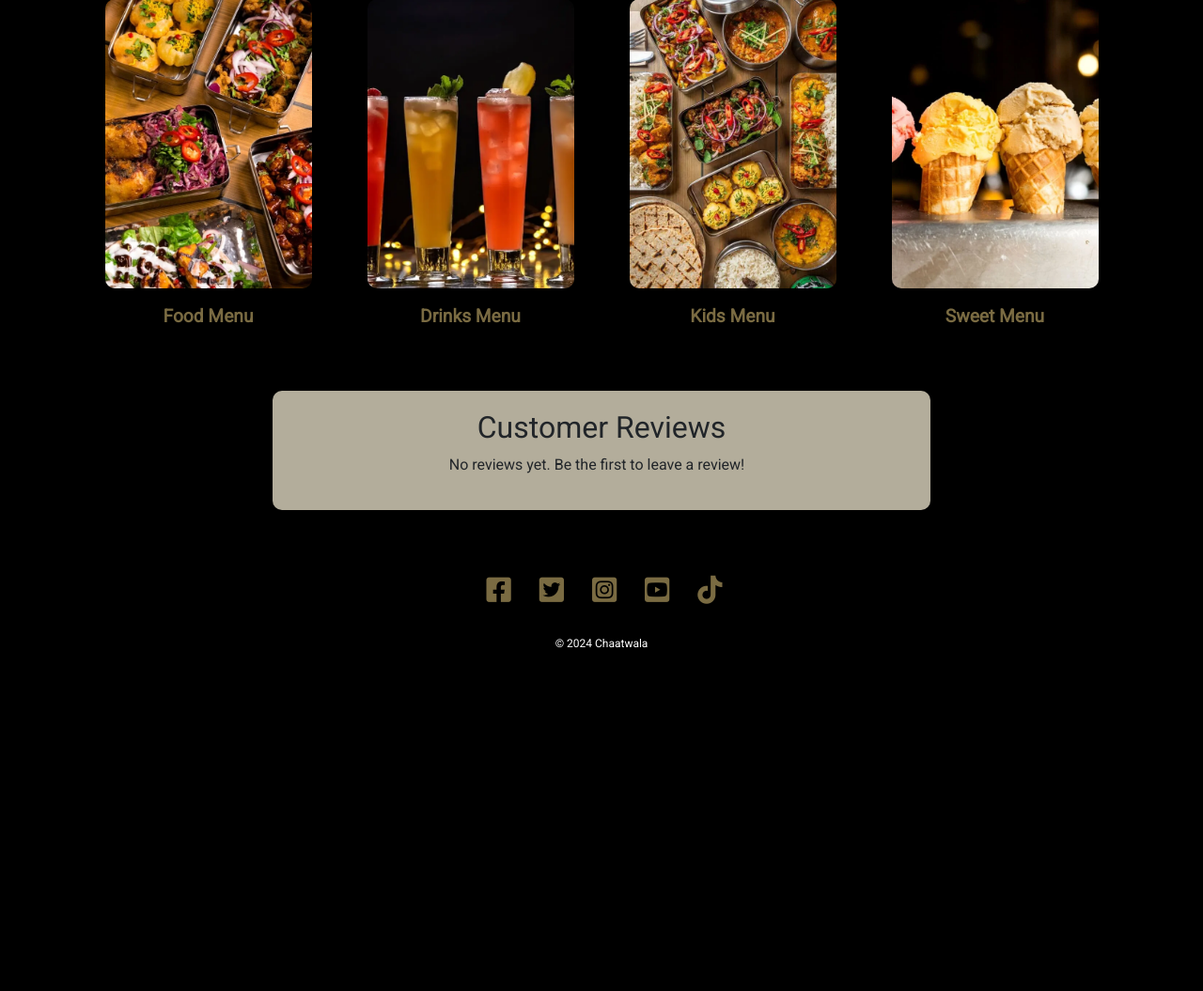
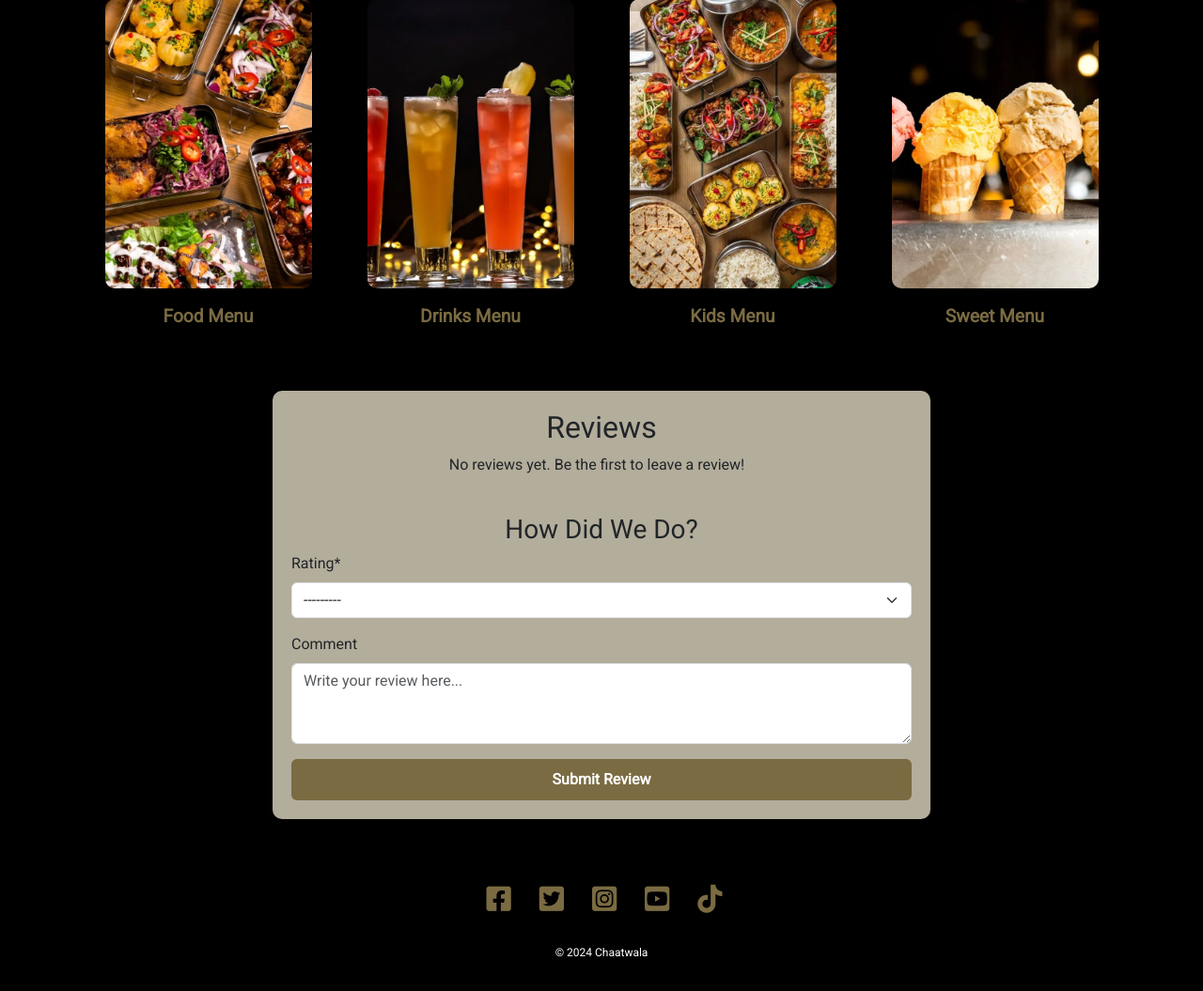
Before and after one commit to kelseyjaneadams/chaatwala, a Django app: page / in a window 1280 px wide. Shown: the part 773-1828 px from the top of the page at 94% size. Before the commit the page ends 1463 px from the top, so only its background shows below. Run offline with Django 4.2, Linux system fonts and the light colour scheme; a user stored in the database is signed in; data that the repository does not hold is empty; some libraries are stand-ins or nearby versions.

Commit message:
Create review form for the review section with basic styling, so users can add a review

```diff
--- a/bookings/templates/bookings/menus.html
+++ b/bookings/templates/bookings/menus.html
@@ -1,5 +1,6 @@
 {% extends "base.html" %}
 {% load static %}
+{% load crispy_forms_tags %}
 
 {% block content %}
 
@@ -70,11 +71,12 @@
 
 <!-- Customer Reviews Section -->
 <section class="container review-section mt-5" aria-labelledby="reviews-heading">
-    <h2 id="reviews-heading" class="text-center">Customer Reviews</h2>
+    <h2 id="reviews-heading" class="text-center">Reviews</h2>
 
     <div class="review-scroll" role="list">
-        <!-- Loop Through Approved Reviews -->
+        <!-- Loop Through Approved Reviews and Pending Reviews of the Logged-in User -->
         {% for review in reviews %}
+            {% if review.status == "approved" or review.user == request.user %}
                 <article class="review-box"
                          aria-labelledby="review-{{ review.id }}"
                          role="listitem">
@@ -87,8 +89,6 @@
                              {% endif %}"
                          alt="{{ review.user.username }}'s profile picture"
                          class="review-profile">
-
-
 
                     <div class="review-content">
                         <p class="review-user">
@@ -112,18 +112,55 @@
                             </span>
                         </p>
 
+                        <!-- Show "Awaiting Approval" for Pending Reviews -->
+                        {% if review.status == "pending" and review.user == request.user %}
+                            <p class="approval-message">
+                                🕒 Your review is awaiting approval.
+                            </p>
+                        {% endif %}
+
                         <!-- Comments -->
                         <blockquote class="review-comment">
                             {{ review.comment|default_if_none:"No comment provided."|striptags|linebreaksbr }}
                         </blockquote>
                     </div>
                 </article>
+            {% endif %}
         {% empty %}
             <p class="text-center">
                 No reviews yet. Be the first to leave a review!
             </p>
         {% endfor %}
     </div>
+
+    <!-- Review Submission Form -->
+    <div class="review-form-wrapper mt-4">
+        <h3 class="text-center">How Did We Do?</h3>
+
+        {% if user.is_authenticated %}
+            <form method="post" action="" class="review-form">
+                {% csrf_token %}
+
+                <div class="form-group">
+                    {{ form.rating|as_crispy_field }}
+                </div>
+
+                <div class="form-group">
+                    {{ form.comment|as_crispy_field }}
+                </div>
+
+                <button type="submit" class="btn btn-primary w-100">
+                    Submit Review
+                </button>
+            </form>
+        {% else %}
+            <p class="text-center mt-3">
+                <a href="{% url 'account_login' %}" class="btn btn-warning">
+                    Log in to leave a review
+                </a>
+            </p>
+        {% endif %}
+    </div>
 </section>
 
 {% endblock %}
--- a/bookings/views.py
+++ b/bookings/views.py
@@ -1,49 +1,72 @@
 from django.shortcuts import render, redirect
-from django.http import HttpResponse
-from .forms import BookingForm
 from django.contrib.auth.decorators import login_required
 from reviews.models import Review
+from reviews.forms import ReviewForm
+from .forms import BookingForm
 
-# Create your views here.
+from django.shortcuts import render, redirect
+from django.contrib.auth.decorators import login_required
+from reviews.models import Review
+from reviews.forms import ReviewForm
+from .forms import BookingForm
+
+
 @login_required
 def my_bookings(request):
-    """Displays the bookings page with a booking form."""
+    """
+    Displays the bookings page with a booking form.
+    """
     form = BookingForm()
-    return render(request, 'bookings/bookings.html', {'form': form})
+    return render(request, "bookings/bookings.html", {"form": form})
 
 
 def menus_view(request):
     """
     Display the menus page with approved reviews.
+    Users see their own pending reviews.
+    """
+    reviews = Review.objects.filter(status="approved").order_by("-created_on")
 
-    Retrieves reviews that are approved and orders them
-    by the most recent creation date.
-    """
-    reviews = (
-        Review.objects.filter(status="approved")
-        .order_by("-created_on")
+    if request.user.is_authenticated:
+        user_pending_reviews = Review.objects.filter(user=request.user, status="pending")
+        reviews = list(reviews) + list(user_pending_reviews)
+
+    # Handle Review Form Submission
+    if request.method == "POST":
+        form = ReviewForm(request.POST)
+        if form.is_valid():
+            review = form.save(commit=False)
+            review.user = request.user
+            review.status = "pending"
+            review.save()
+            return redirect("menus")
+    else:
+        form = ReviewForm()
+
+    return render(
+        request,
+        "bookings/menus.html",
+        {"reviews": reviews, "form": form},
     )
-
-    return render(request, "bookings/menus.html", {"reviews": reviews})
-
 
 
 @login_required
 def book_table(request):
     """
     Handles the booking form submission.
+
     - GET request: Displays the form.
     - POST request: Validates and saves the booking.
     """
-    if request.method == 'POST':
+    if request.method == "POST":
         form = BookingForm(request.POST)
         if form.is_valid():
             booking = form.save(commit=False)
             booking.user = request.user
             booking.status = Booking.STATUS_PENDING
             booking.save()
-            return redirect('booking_success')
+            return redirect("booking_success")
     else:
         form = BookingForm()
 
-    return render(request, 'booking_form.html', {'form': form})
+    return render(request, "booking_form.html", {"form": form})
--- a/chaatwala_project/settings.py
+++ b/chaatwala_project/settings.py
@@ -54,6 +54,8 @@ INSTALLED_APPS = [
     'django.contrib.sites',
     'allauth',
     'allauth.account',
+    "crispy_forms",
+    "crispy_bootstrap5",
     "cloudinary",
     "cloudinary_storage",
     'django_summernote',
@@ -65,6 +67,9 @@ INSTALLED_APPS = [
 SITE_ID = 1
 LOGIN_REDIRECT_URL = '/'
 LOGOUT_REDIRECT_URL = '/'
+
+CRISPY_ALLOWED_TEMPLATE_PACKS = "bootstrap5"
+CRISPY_TEMPLATE_PACK = "bootstrap5"
 
 MIDDLEWARE = [
     'django.middleware.security.SecurityMiddleware',
--- a/chaatwala_project/urls.py
+++ b/chaatwala_project/urls.py
@@ -22,6 +22,7 @@ from bookings.views import menus_view
 
 urlpatterns = [
     path("", menus_view, name="home"),
+    path("menus/", menus_view, name="menus"),
     path("accounts/", include("allauth.urls")),
     path("admin/", admin.site.urls),
     path("summernote/", include("django_summernote.urls")),
--- /dev/null
+++ b/reviews/forms.py
@@ -0,0 +1,40 @@
+from django import forms
+from .models import Review
+
+
+class ReviewForm(forms.ModelForm):
+    """
+    Form for users to submit a review.
+    Uses Crispy Forms for better styling and validation.
+    """
+
+    class Meta:
+        model = Review
+        fields = ["rating", "comment"]
+
+        widgets = {
+            "rating": forms.Select(
+                choices=Review.RATING_CHOICES,
+                attrs={
+                    "class": "form-select",
+                    "aria-label": "Select Rating",
+                }
+            ),
+            "comment": forms.Textarea(
+                attrs={
+                    "class": "form-control",
+                    "rows": 3,
+                    "placeholder": "Write your review here...",
+                    "aria-label": "Review Comment",
+                }
+            ),
+        }
+
+    def clean_comment(self):
+        """
+        Ensure the review comment is not empty after stripping whitespace.
+        """
+        comment = self.cleaned_data.get("comment", "").strip()
+        if not comment:
+            raise forms.ValidationError("Your review comment cannot be empty.")
+        return comment
--- a/static/css/style.css
+++ b/static/css/style.css
@@ -151,6 +151,26 @@ main {
     font-size: 1rem;
     font-style: italic;
     color: #555;
+}
+
+.review-section .approval-message {
+    font-size: 0.9rem;
+    font-weight: bold;
+    color: rgb(122, 107, 66);
+}
+
+.review-form button {
+    background-color: rgb(122, 107, 66);
+    border: none;
+    padding: 10px;
+    font-size: 1rem;
+    font-weight: bold;
+    color: white;
+    transition: background 0.3s;
+}
+
+.review-section .review-form button:hover {
+    background-color: rgb(100, 90, 55);
 }
 
 /* Booking form */
```
Also changed, not shown: 2 other files. Lines whose indentation alone changed are shown as unchanged.
